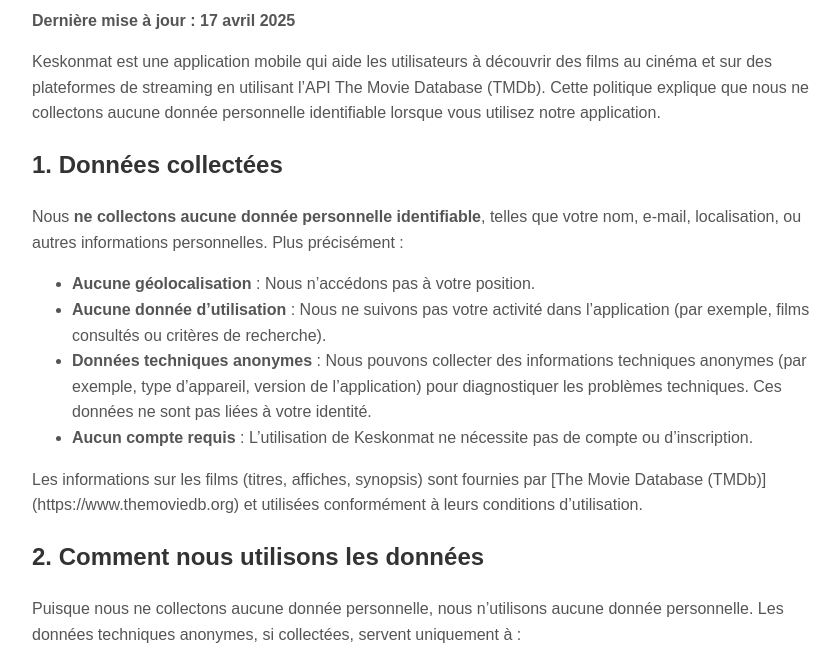
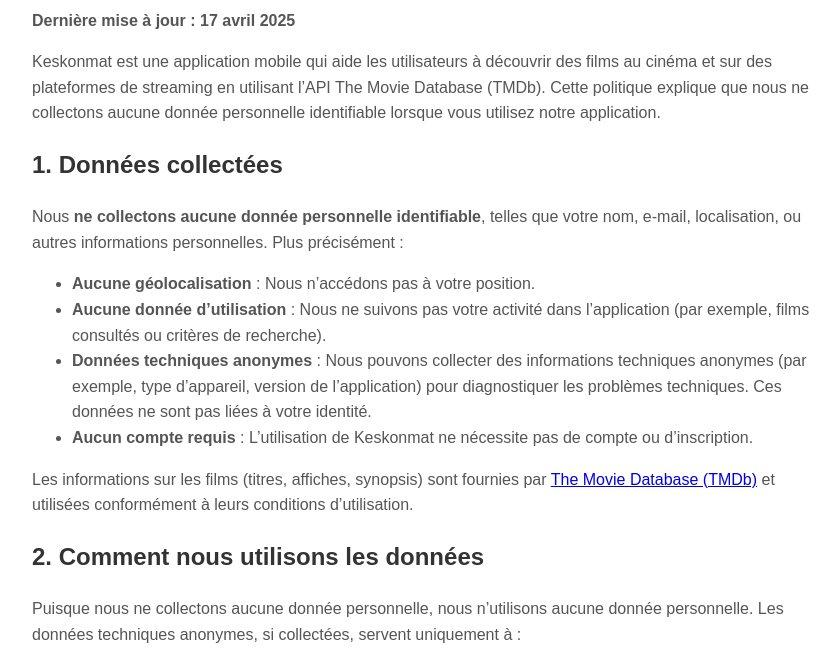
Before and after one commit to NicolasRaze/keskonmat-privacy, a plain HTML site: page index.html in a window 1280 px wide. Shown: the part 105-765 px from the top of the page, without its empty margins (208-1048 px from the left). Drawn offline with Linux system fonts and the light colour scheme.

Commit message:
Update index.html

```diff
--- a/index.html
+++ b/index.html
@@ -35,7 +35,7 @@
         <li><strong>Données techniques anonymes</strong> : Nous pouvons collecter des informations techniques anonymes (par exemple, type d’appareil, version de l’application) pour diagnostiquer les problèmes techniques. Ces données ne sont pas liées à votre identité.</li>
         <li><strong>Aucun compte requis</strong> : L’utilisation de Keskonmat ne nécessite pas de compte ou d’inscription.</li>
     </ul>
-    <p>Les informations sur les films (titres, affiches, synopsis) sont fournies par [The Movie Database (TMDb)](https://www.themoviedb.org) et utilisées conformément à leurs conditions d’utilisation.</p>
+    <p>Les informations sur les films (titres, affiches, synopsis) sont fournies par <a href="https://www.themoviedb.org">The Movie Database (TMDb)</a> et utilisées conformément à leurs conditions d’utilisation.</p>
 
     <h2>2. Comment nous utilisons les données</h2>
     <p>Puisque nous ne collectons aucune donnée personnelle, nous n’utilisons aucune donnée personnelle. Les données techniques anonymes, si collectées, servent uniquement à :</p>
```
